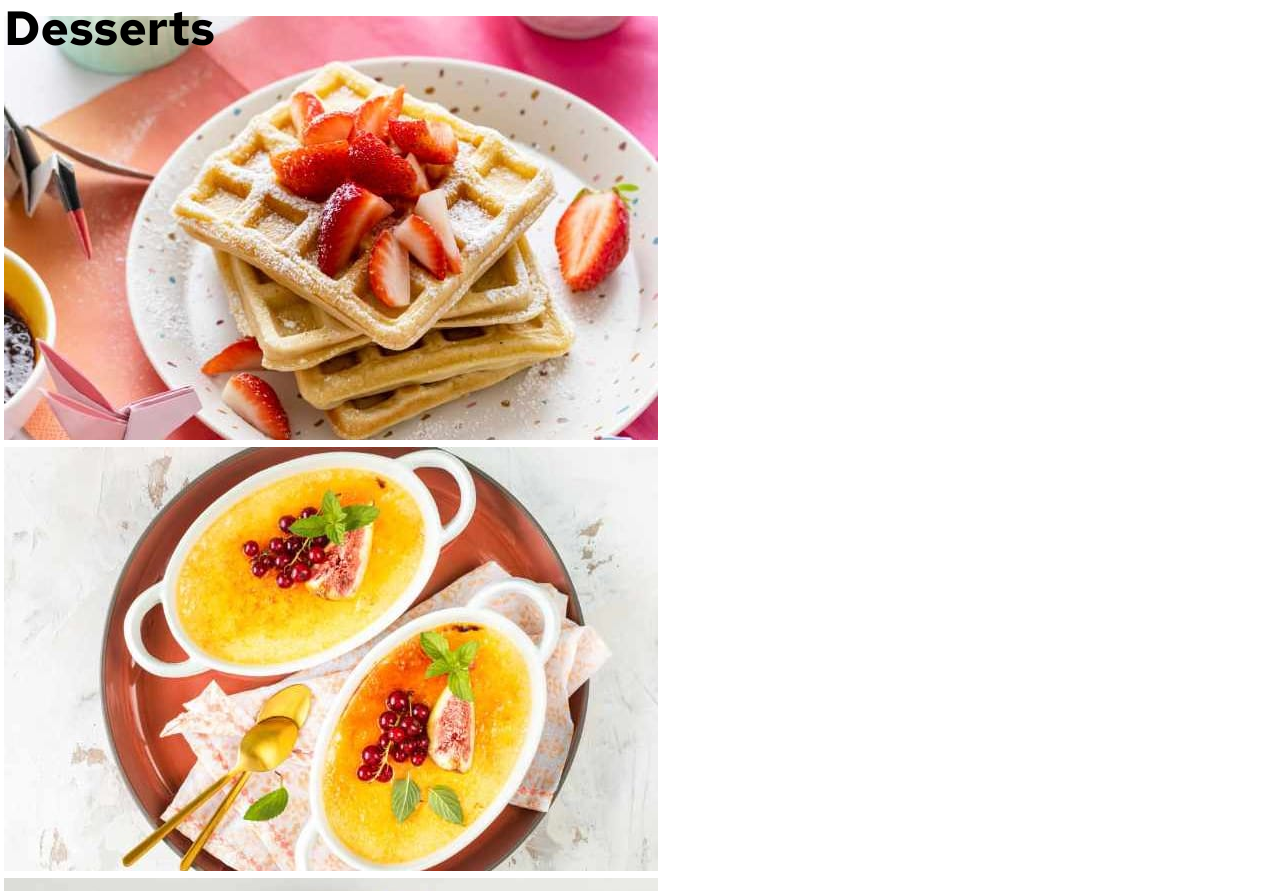
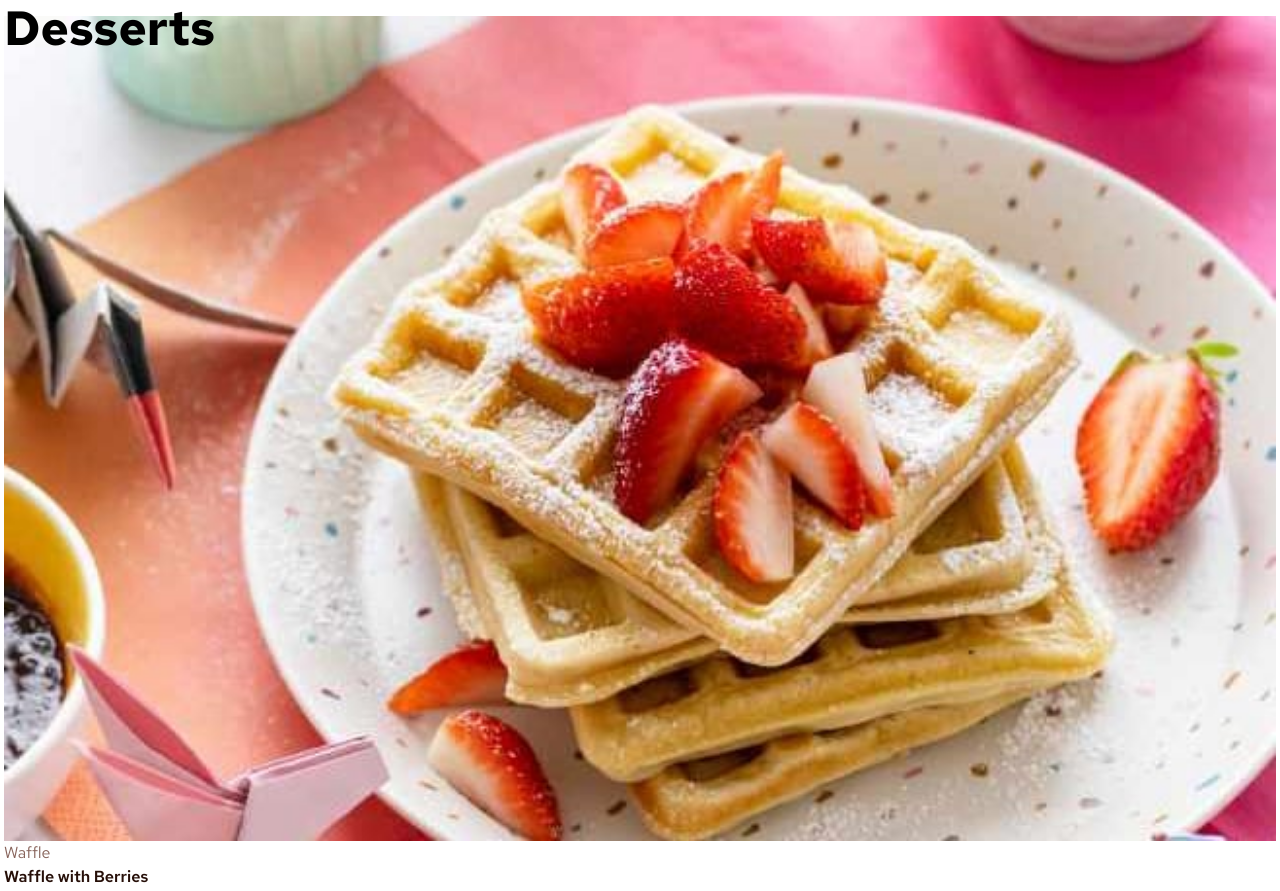
Before and after one commit to SebastianLaka/product-list-with-cart, a Vue app: page / in a window 1280 px wide. Shown: the top 891 px of the page. Built offline with nearby package versions, Linux system fonts and the light colour scheme.

Commit message:
Added content for products

```diff
--- a/src/assets/sass/reset.scss
+++ b/src/assets/sass/reset.scss
@@ -23,3 +23,7 @@ button{
   font-size: inherit;
   font-family: inherit;
 }
+img{
+  width: 100%;
+  display: block;
+}
--- a/src/components/product-list/ProductList.vue
+++ b/src/components/product-list/ProductList.vue
@@ -3,20 +3,23 @@ import ProductsHeader from './ProductsHeader.vue'
 import ProductItem from './ProductItem.vue'
 import { useProductsStore } from '@/stores/products'
 const storeProductData = useProductsStore()
-
 </script>
 
 <template>
   <ProductsHeader v-slot="{ productsHeader }">
     <h1 class="product-header__category">{{ productsHeader }}</h1>
   </ProductsHeader>
-  <ProductItem v-for="product in storeProductData.productDataCopy"
-  :key="product.name"
-  :image="product.image">
+  <ProductItem
+    v-for="product in storeProductData.productDataCopy"
+    :key="product.name"
+    :image="product.image"
+  >
     <template #product-info>
-      <p class="product-category"></p>
-      <h2 class="product-name"></h2>
-      <p class="product-price"></p>
+      <div class="product-info">
+        <p class="product-info__category">{{ product.category }}</p>
+        <h2 class="product-info__name">{{ product.name }}</h2>
+        <p class="product-info__price">${{ product.price.toFixed(2) }}</p>
+      </div>
     </template>
   </ProductItem>
 </template>
@@ -24,6 +27,7 @@ const storeProductData = useProductsStore()
 <style lang="scss" scoped>
 @use '../../assets/sass/breakpoints.scss' as *;
 @use '../../assets/sass/fonts.scss' as *;
+@use '../../assets/sass/colors.scss' as *;
 @media (min-width: $mobile-view) {
   .product-header {
     &__category {
@@ -31,5 +35,19 @@ const storeProductData = useProductsStore()
       font-weight: changeWeight('font-700');
     }
   }
+  .product-info{
+    &__category{
+      color: getColor('Rose-500');
+      font-weight: changeWeight('font-400');
+    }
+    &__name{
+      color: getColor('Rose-900');
+      font-weight: changeWeight('font-600');
+    }
+    &__price{
+      color: getColor('Red');
+      font-weight: changeWeight('font-700');
+    }
+  }
 }
 </style>
--- a/src/stores/products.js
+++ b/src/stores/products.js
@@ -4,8 +4,5 @@ import dataJson from '../assets/data.json'
 export const useProductsStore = defineStore('products', () => {
   const productData = dataJson
   const productDataCopy = ref(productData);
-
-
-
   return { productDataCopy }
 })
```
